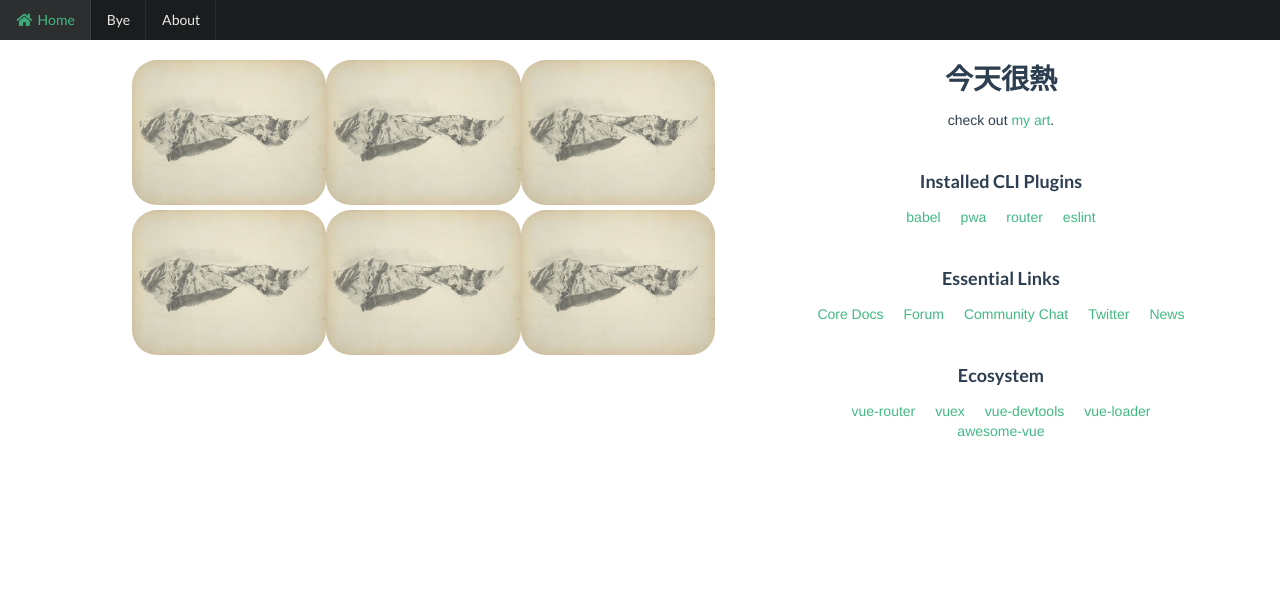
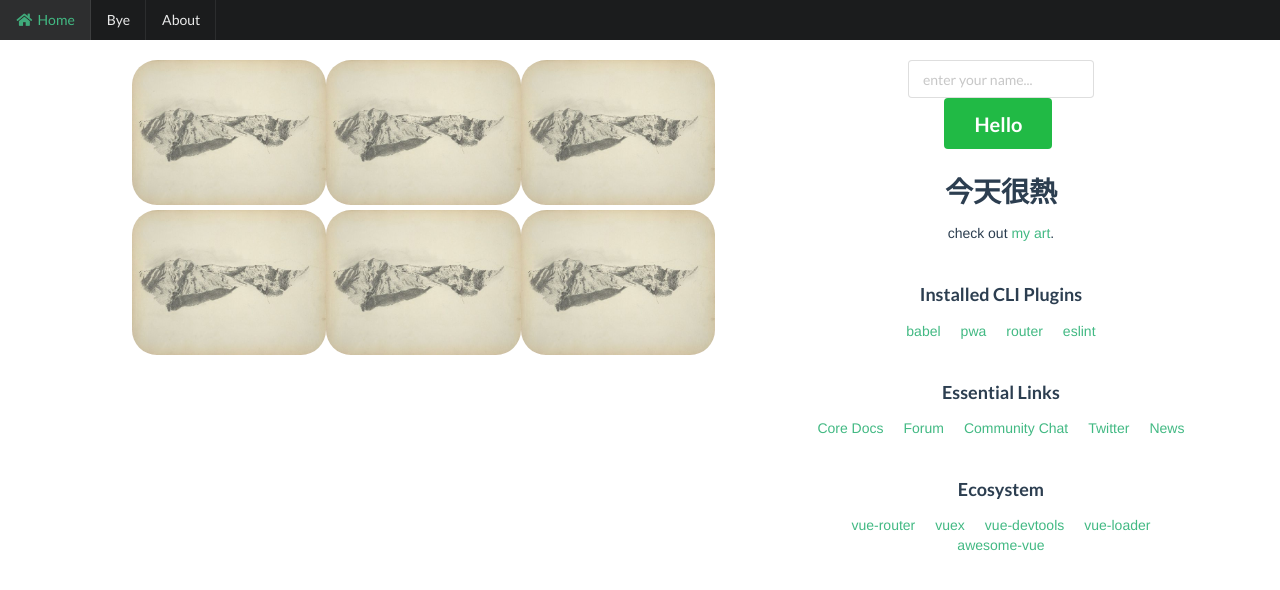
Before and after one commit to Hope8989/PingHo, a Vue app: page / in a window 1280 px wide. Shown: the top 590 px of the page. Built offline with nearby package versions, Linux system fonts and the light colour scheme.

Commit message:
Update HelloWorld.vue

```diff
--- a/src/components/HelloWorld.vue
+++ b/src/components/HelloWorld.vue
@@ -1,5 +1,12 @@
 <template>
   <div class="hello">
+    <form class="ui form">
+      <div class="ui input">
+        <input type="text" name="" v-model="name" placeholder="enter your name..." />
+      </div>
+    </form>
+
+    <a class="ui huge green button" @click="hello()">Hello {{name }}</a>
     <h1>今天很熱</h1>
     <p>
       check out
@@ -37,6 +44,16 @@ export default {
   name: 'HelloWorld',
   props: {
     msg: String
+  },
+  data () {
+    return {
+      name: ''
+    }
+  },
+  methods: {
+    hello () {
+      window.alert('hello ' + this.name + '!')
+    }
   }
 }
 </script>
```
